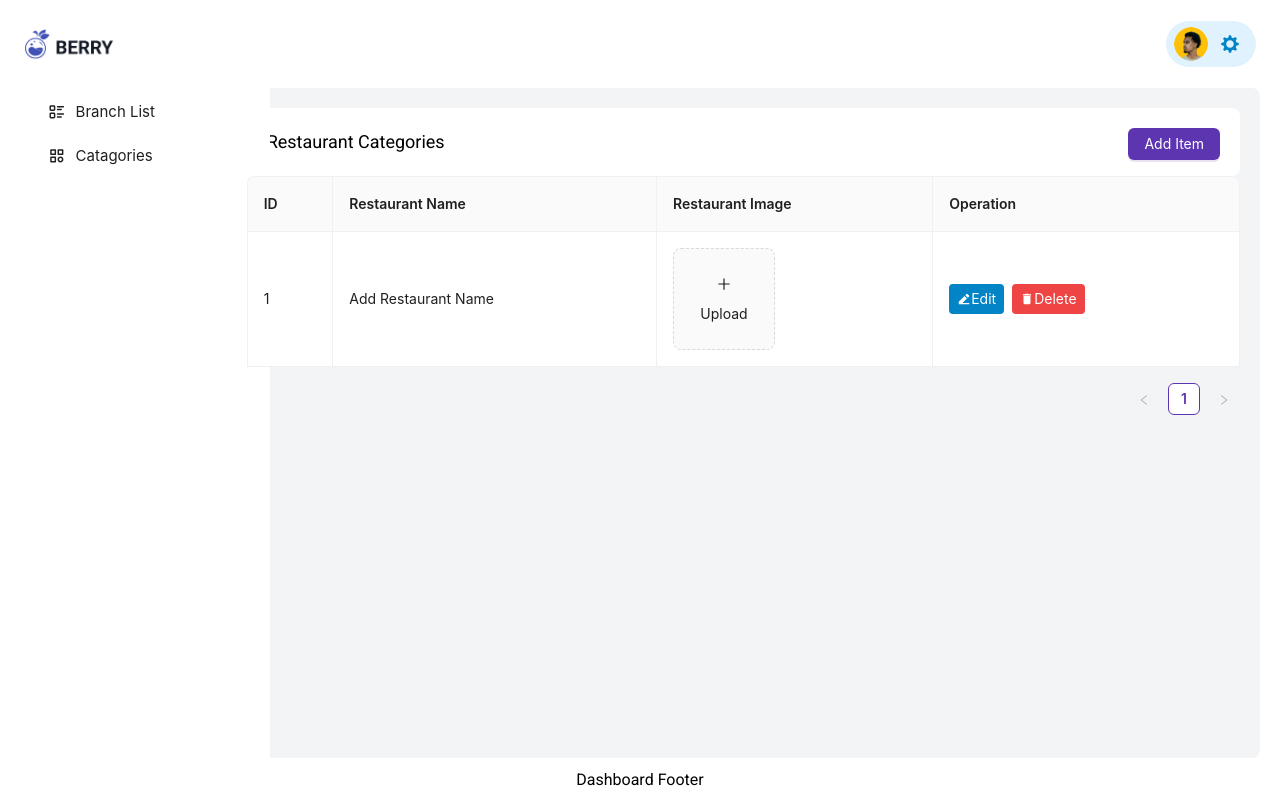
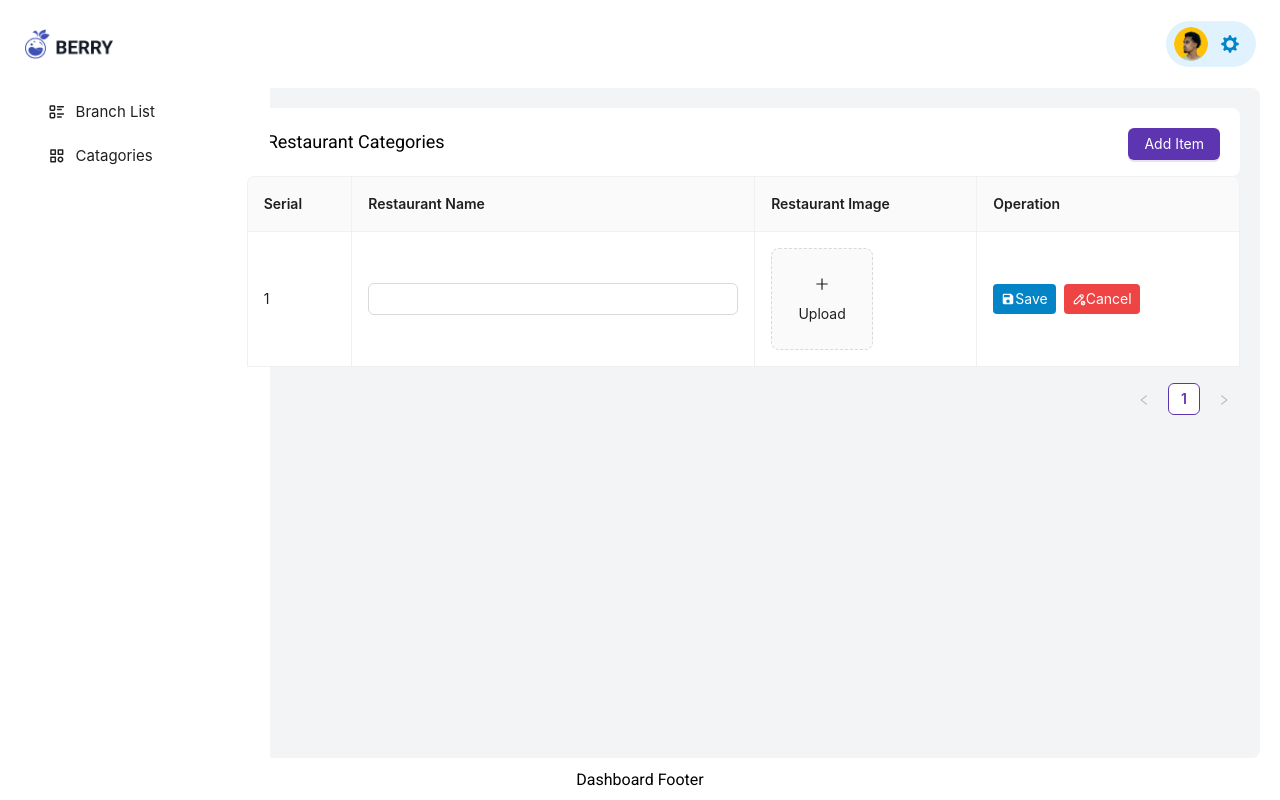
Before and after one commit to rehanmosabbir/codecamprestora.web, a Next.js app: page /categories in a window 1280 px wide. Both pictures are taken after a click on the button "Add Item". Built offline with nearby package versions, Linux system fonts and the light colour scheme.

Commit message:
Category breaks and fixes

```diff
--- /dev/null
+++ b/src/components/RestaurantCategoryComponent/CategoriesAddRow.tsx
@@ -0,0 +1,35 @@
+import { useSortable } from "@dnd-kit/sortable";
+import { CSS } from "@dnd-kit/utilities";
+
+interface RowProps extends React.HTMLAttributes<HTMLTableRowElement> {
+  "data-row-key": string;
+}
+const Row = (props: RowProps) => {
+  const {
+    attributes,
+    listeners,
+    setNodeRef,
+    transform,
+    transition,
+    isDragging,
+  } = useSortable({
+    id: props["data-row-key"],
+  });
+  const style: React.CSSProperties = {
+    ...props.style,
+    transform: CSS.Transform.toString(transform && { ...transform, scaleY: 1 }),
+    transition,
+    ...(isDragging ? { position: "relative" } : {}),
+  };
+  return (
+    <tr
+      {...props}
+      ref={setNodeRef}
+      style={style}
+      {...attributes}
+      {...listeners}
+    />
+  );
+};
+
+export default Row;
--- /dev/null
+++ b/src/components/RestaurantCategoryComponent/CategoriesColumns.tsx
@@ -0,0 +1,89 @@
+import { Popconfirm, Typography } from "antd";
+import Picture from "./CategoriesPicture";
+import { IoMdSave } from "react-icons/io";
+import { TbPencilCancel } from "react-icons/tb";
+import { RiEdit2Fill } from "react-icons/ri";
+import { MdDelete } from "react-icons/md";
+
+interface DataType {
+  key: string;
+  name: string;
+  url: string;
+}
+
+const CategoriesColumns = () => {
+  const columns = [
+    {
+      title: "Serial",
+      dataIndex: "key",
+      editable: false,
+    },
+    {
+      title: "Restaurant Name",
+      dataIndex: "name",
+      editable: true,
+    },
+    {
+      title: "Restaurant Image",
+      dataIndex: "url",
+      render: () => <Picture />,
+    },
+    {
+      title: "Operation",
+      dataIndex: "operation",
+      render: (_: any, record: DataType) => {
+        const editable = isEditing(record);
+        return editable ? (
+          <span>
+            <Typography.Link
+              onClick={() => {
+                save(record.key);
+              }}
+              style={{ marginRight: 8 }}
+            >
+              <button className="bg-sky-600 hover:bg-sky-700 active:bg-sky-600 px-2 py-1 rounded text-white transition">
+                <div className="flex items-center">
+                  <IoMdSave />
+                  Save
+                </div>
+              </button>
+            </Typography.Link>
+            <Popconfirm title="Sure to cancel?" onConfirm={cancel}>
+              <button className="bg-red-500 hover:bg-red-500 active:bg-red-500 px-2 py-1 rounded text-white transition">
+                <div className="flex items-center">
+                  <TbPencilCancel />
+                  Cancel
+                </div>
+              </button>
+            </Popconfirm>
+          </span>
+        ) : (
+          <div className="space-x-2">
+            <Typography.Link
+              disabled={editingKey !== ""}
+              onClick={() => edit(record)}
+            >
+              <button className="bg-sky-600 hover:bg-sky-700 active:bg-sky-600 px-2 py-1 rounded text-white transition">
+                <div className="flex items-center">
+                  <RiEdit2Fill />
+                  Edit
+                </div>
+              </button>
+            </Typography.Link>
+            <Popconfirm
+              title={"Sure to Delete?"}
+              onConfirm={() => handleDelete(record.key)}
+            >
+              <button className="bg-red-500 hover:bg-red-500 active:bg-red-500 px-2 py-1 rounded text-white transition">
+                <div className="flex items-center">
+                  <MdDelete />
+                  Delete
+                </div>
+              </button>
+            </Popconfirm>
+          </div>
+        );
+      },
+    },
+  ];
+};
--- /dev/null
+++ b/src/components/RestaurantCategoryComponent/CategoriesEditable.tsx
@@ -0,0 +1,51 @@
+import { Form, Input, InputNumber } from "antd";
+
+interface DataType {
+  key: string;
+  name: string;
+  url: string;
+}
+
+interface EditableCellProps extends React.HTMLAttributes<HTMLElement> {
+  editing: boolean;
+  dataIndex: string;
+  title: string;
+  inputType: "number" | "text";
+  record: DataType;
+  index: number;
+  children: React.ReactNode;
+}
+const EditableCell: React.FC<EditableCellProps> = ({
+  editing,
+  dataIndex,
+  title,
+  inputType,
+  record,
+  index,
+  children,
+  ...restProps
+}) => {
+  const inputNode = inputType === "number" ? <InputNumber /> : <Input />;
+  return (
+    <td {...restProps}>
+      {editing ? (
+        <Form.Item
+          name={dataIndex}
+          style={{ margin: 0 }}
+          rules={[
+            {
+              required: true,
+              message: `Please Input ${title}!`,
+            },
+          ]}
+        >
+          {inputNode}
+        </Form.Item>
+      ) : (
+        children
+      )}
+    </td>
+  );
+};
+
+export default EditableCell;
--- /dev/null
+++ b/src/components/RestaurantCategoryComponent/CategoriesPicture.tsx
@@ -0,0 +1,88 @@
+import { PlusOutlined } from "@ant-design/icons";
+import { Modal } from "antd";
+import Upload, { RcFile, UploadFile } from "antd/es/upload";
+import { useState } from "react";
+
+interface PictureProps {
+  currentData: {
+    key: string;
+    image: string;
+  };
+  updateDataSource: (key: string, file: RcFile) => void;
+}
+
+const getBase64 = (file: RcFile): Promise<string> =>
+  new Promise((resolve, reject) => {
+    const reader = new FileReader();
+    reader.readAsDataURL(file);
+    reader.onload = () => resolve(reader.result as string);
+    reader.onerror = (error) => reject(error);
+  });
+
+const Picture: React.FC<PictureProps> = ({ currentData, updateDataSource }) => {
+  const [previewOpen, setPreviewOpen] = useState(false);
+  const [previewImage, setPreviewImage] = useState("");
+  const [previewTitle, setPreviewTitle] = useState("");
+  const [fileList, setFileList] = useState<UploadFile[]>([]);
+
+  const handleCancel = () => setPreviewOpen(false);
+
+  const handlePreview = async (file: UploadFile) => {
+    if (!file.url && !file.preview) {
+      file.preview = await getBase64(file.originFileObj as RcFile);
+    }
+
+    setPreviewImage(file.url || (file.preview as string));
+    setPreviewOpen(true);
+    setPreviewTitle(
+      file.name || file.url!.substring(file.url!.lastIndexOf("/") + 1)
+    );
+  };
+
+  const handleChange = async ({
+    fileList: newFileList,
+  }: {
+    fileList: UploadFile[];
+  }) => {
+    setFileList(newFileList);
+    if (newFileList.length > 0) {
+      const fileObject = newFileList[0].originFileObj as RcFile;
+      updateDataSource(currentData.key, fileObject);
+    }
+  };
+
+  const uploadButton = (
+    <div>
+      <PlusOutlined />
+      <div style={{ marginTop: 8, borderRadius: "20px" }}>Upload</div>
+    </div>
+  );
+
+  return (
+    <>
+      <Upload
+        action="https://run.mocky.io/v3/435e224c-44fb-4773-9faf-380c5e6a2188"
+        listType="picture-card"
+        fileList={fileList}
+        onPreview={handlePreview}
+        onChange={handleChange}
+      >
+        {fileList.length >= 1 ? null : uploadButton}
+      </Upload>
+      <Modal
+        open={previewOpen}
+        title={previewTitle}
+        footer={null}
+        onCancel={handleCancel}
+      >
+        <img
+          alt="example"
+          style={{ width: "100%", borderRadius: "20px" }}
+          src={previewImage}
+        />
+      </Modal>
+    </>
+  );
+};
+
+export default Picture;
--- a/src/components/RestaurantCategoryComponent/RestaurantCategory.tsx
+++ b/src/components/RestaurantCategoryComponent/RestaurantCategory.tsx
@@ -1,4 +1,3 @@
-import type { DragEndEvent } from "@dnd-kit/core";
 import {
   DndContext,
   PointerSensor,
@@ -7,130 +6,34 @@ import {
 } from "@dnd-kit/core";
 import { restrictToVerticalAxis } from "@dnd-kit/modifiers";
 import {
-  arrayMove,
   SortableContext,
-  useSortable,
   verticalListSortingStrategy,
 } from "@dnd-kit/sortable";
-import { CSS } from "@dnd-kit/utilities";
 import React, { useState } from "react";
 import {
   Button,
   Form,
-  Input,
-  InputNumber,
   Modal,
   Popconfirm,
   Table,
   Typography,
-  Upload,
+  message,
 } from "antd";
 import { RiEdit2Fill } from "react-icons/ri";
 import { MdDelete } from "react-icons/md";
 import { IoMdSave } from "react-icons/io";
 import { TbPencilCancel } from "react-icons/tb";
-import type { ColumnsType } from "antd/es/table";
-import {
-  LoadingOutlined,
-  PlusOutlined,
-  UploadOutlined,
-} from "@ant-design/icons";
-import {
-  RcFile,
-  UploadChangeParam,
-  UploadFile,
-  UploadProps,
-} from "antd/es/upload";
+import EditableCell from "./CategoriesEditable";
+import Row from "./CategoriesAddRow";
+import Picture from "./CategoriesPicture";
+import { DragEndEvent } from "@dnd-kit/core";
+import { RcFile } from "antd/es/upload";
 
 interface DataType {
   key: string;
   name: string;
-  picture: any;
+  image: string;
 }
-
-interface EditableCellProps extends React.HTMLAttributes<HTMLElement> {
-  editing: boolean;
-  dataIndex: string;
-  title: any;
-  inputType: "number" | "text";
-  record: DataType;
-  index: number;
-  children: React.ReactNode;
-}
-
-const EditableCell: React.FC<EditableCellProps> = ({
-  editing,
-  dataIndex,
-  title,
-  inputType,
-  record,
-  index,
-  children,
-  ...restProps
-}) => {
-  const inputNode = inputType === "number" ? <InputNumber /> : <Input />;
-
-  return (
-    <td {...restProps}>
-      {editing ? (
-        <Form.Item
-          name={dataIndex}
-          style={{ margin: 0 }}
-          rules={[
-            {
-              required: true,
-              message: `Please Input ${title}!`,
-            },
-          ]}
-        >
-          {inputNode}
-        </Form.Item>
-      ) : (
-        children
-      )}
-    </td>
-  );
-};
-
-const getBase64 = (img: RcFile, callback: (url: string) => void) => {
-  const reader = new FileReader();
-  reader.addEventListener("load", () => callback(reader.result as string));
-  reader.readAsDataURL(img);
-};
-
-interface RowProps extends React.HTMLAttributes<HTMLTableRowElement> {
-  "data-row-key": string;
-}
-
-const Row = (props: RowProps) => {
-  const {
-    attributes,
-    listeners,
-    setNodeRef,
-    transform,
-    transition,
-    isDragging,
-  } = useSortable({
-    id: props["data-row-key"],
-  });
-
-  const style: React.CSSProperties = {
-    ...props.style,
-    transform: CSS.Transform.toString(transform && { ...transform, scaleY: 1 }),
-    transition,
-    ...(isDragging ? { position: "relative" } : {}),
-  };
-
-  return (
-    <tr
-      {...props}
-      ref={setNodeRef}
-      style={style}
-      {...attributes}
-      {...listeners}
-    />
-  );
-};
 
 export const RestaurantCategories: React.FC = () => {
   const [dataSource, setDataSource] = useState<any>([]);
@@ -140,7 +43,7 @@ export const RestaurantCategories: React.FC = () => {
   const isEditing = (record: DataType) => record.key === editingKey;
 
   const edit = (record: Partial<DataType> & { key: React.Key }) => {
-    form.setFieldsValue({ name: "", picture: "", ...record });
+    form.setFieldsValue({ name: "", image: "", ...record });
     setEditingKey(record.key);
   };
 
@@ -150,22 +53,22 @@ export const RestaurantCategories: React.FC = () => {
 
   const save = async (key: React.Key) => {
     try {
-      const row = (await form.validateFields()) as DataType;
+      const formData = await form.validateFields();
+      const { name, image } = formData;
 
       const newData = [...dataSource];
       const index = newData.findIndex((item) => key === item.key);
+
       if (index > -1) {
-        const item = newData[index];
         newData.splice(index, 1, {
-          ...item,
-          ...row,
+          ...newData[index],
+          name,
+          image,
         });
         setDataSource(newData);
         setEditingKey("");
-      } else {
-        newData.push(row);
-        setDataSource(newData);
-        setEditingKey("");
+        console.log("Updated Data:", newData);
+        form.submit();
       }
     } catch (errInfo) {
       console.log("Validate Failed:", errInfo);
@@ -177,22 +80,12 @@ export const RestaurantCategories: React.FC = () => {
   const handleAdd = () => {
     const newData: DataType = {
       key: count.toString(),
-      name: "Add Restaurant Name",
-      picture: "",
+      name: "",
+      image: "",
     };
+    edit(newData);
     setDataSource([...dataSource, newData]);
     setCount(count + 1);
-  };
-
-  const handleSave = (row: DataType) => {
-    const newData = [...dataSource];
-    const index = newData.findIndex((item) => row.key === item.key);
-    const item = newData[index];
-    newData.splice(index, 1, {
-      ...item,
-      ...row,
-    });
-    setDataSource(newData);
   };
 
   const handleDelete = (key: React.Key) => {
@@ -200,55 +93,9 @@ export const RestaurantCategories: React.FC = () => {
     setDataSource(newData);
   };
 
-  const App: React.FC = () => {
-    const [loading, setLoading] = useState(false);
-    const [imageUrl, setImageUrl] = useState<string>();
-
-    const handleChange: UploadProps["onChange"] = (
-      info: UploadChangeParam<UploadFile>
-    ) => {
-      if (info.file.status === "done") {
-        // Get this url from response in real world.
-        getBase64(info.file.originFileObj as RcFile, (url) => {
-          setLoading(false);
-          setImageUrl(url);
-        });
-      }
-    };
-
-    const uploadButton = (
-      <div>
-        {loading ? <LoadingOutlined /> : <PlusOutlined />}
-        <div style={{ marginTop: 8 }}>Upload</div>
-      </div>
-    );
-    return (
-      <>
-        <Upload
-          name="avatar"
-          listType="picture-card"
-          className="avatar-uploader"
-          showUploadList={false}
-          onChange={handleChange}
-        >
-          {imageUrl ? (
-            <img
-              src={imageUrl}
-              alt="avatar"
-              style={{ width: "90%", borderRadius: "5%" }}
-            />
-          ) : (
-            uploadButton
-          )}
-        </Upload>
-      </>
-    );
-  };
-
-  // : ColumnsType<DataType>
   const columns = [
     {
-      title: "ID",
+      title: "Serial",
       dataIndex: "key",
       editable: false,
     },
@@ -259,8 +106,18 @@ export const RestaurantCategories: React.FC = () => {
     },
     {
       title: "Restaurant Image",
-      dataIndex: "picture",
-      render: () => <App />,
+      dataIndex: "image",
+      render: (_: any, record: DataType) => (
+        <Picture
+          currentData={record}
+          updateDataSource={(key: string, file: RcFile) => {
+            const updatedData = dataSource.map((item: DataType) =>
+              item.key === key ? { ...item, image: file } : item
+            );
+            setDataSource(updatedData);
+          }}
+        />
+      ),
     },
     {
       title: "Operation",
@@ -344,14 +201,31 @@ export const RestaurantCategories: React.FC = () => {
       },
     })
   );
+  const handleOnFinish = (values: any) => {
+    console.log("Received values: ", values);
+  };
 
   const onDragEnd = ({ active, over }: DragEndEvent) => {
-    if (active.id !== over?.id) {
-      setDataSource((previous: any) => {
-        const activeIndex = previous.findIndex((i: any) => i.key === active.id);
-        const overIndex = previous.findIndex((i: any) => i.key === over?.id);
-        return arrayMove(previous, activeIndex, overIndex);
-      });
+    if (active?.id !== over?.id && over) {
+      const sourceIndex = dataSource.findIndex(
+        (item: any) => item.key === active.id
+      );
+      const targetIndex = dataSource.findIndex(
+        (item: any) => item.key === over.id
+      );
+
+      if (sourceIndex > -1 && targetIndex > -1) {
+        const reorderedData = Array.from(dataSource);
+        const [movedItem] = reorderedData.splice(sourceIndex, 1);
+        reorderedData.splice(targetIndex, 0, movedItem);
+
+        const updatedData = reorderedData.map((item: any, index) => ({
+          ...item,
+          key: (index + 1).toString(),
+        })) as DataType[];
+
+        setDataSource(updatedData);
+      }
     }
   };
 
@@ -359,12 +233,7 @@ export const RestaurantCategories: React.FC = () => {
     <div className="bg-gray-100 min-h-[calc(100vh-(130px))] rounded-lg pt-5 overflow-x-scroll">
       <div className="bg-white mx-5 font-[500] text-lg p-5 rounded-lg">
         Restaurant Categories
-        <Button
-          onClick={handleAdd}
-          type="primary"
-          className=""
-          style={{ float: "right" }}
-        >
+        <Button onClick={handleAdd} type="primary" style={{ float: "right" }}>
           Add Item
         </Button>
       </div>
@@ -374,11 +243,10 @@ export const RestaurantCategories: React.FC = () => {
         onDragEnd={onDragEnd}
       >
         <SortableContext
-          // rowKey array
           items={dataSource.map((i: any) => i.key)}
           strategy={verticalListSortingStrategy}
         >
-          <Form form={form} component={false}>
+          <Form form={form} component={false} onFinish={handleOnFinish}>
             <Table
               className="mx-5"
               components={{
```
